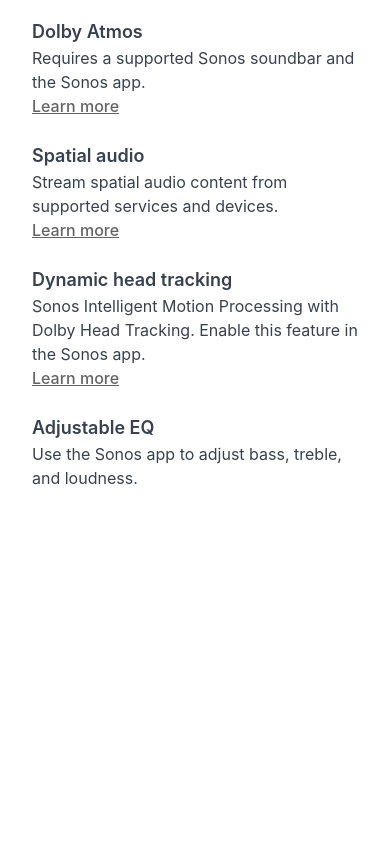
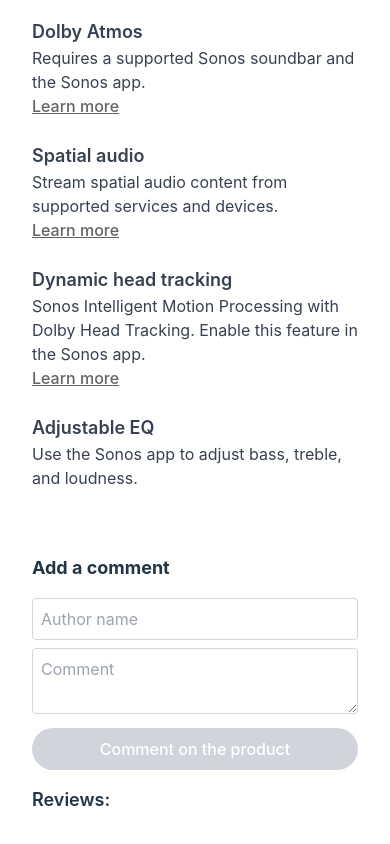
Before and after one commit to KaratSergio/Product-card, a React (Vite) app: page / in a window 390 px wide. Shown: the part 2268-3112 px from the top of the page. Before the commit the page ends 2822 px from the top, so only its background shows below. Built offline with nearby package versions, Linux system fonts and the light colour scheme.

Commit message:
addComments , ScrollBar

```diff
--- a/src/components/Headphones.tsx
+++ b/src/components/Headphones.tsx
@@ -11,7 +11,7 @@
   `;
 
   return (
-    <div className="max-w-4xl mx-auto p-4">
+    <div id="overview" className="max-w-4xl mx-auto p-4">
       <h1 className="text-3xl sm:text-4xl md:text-5xl font-bold">Sonos Ace</h1>
       <p className="text-sm sm:text-base md:text-xl sm:mt-1">Headphones</p>
       <div className="flex items-center justify-between mt-4">
--- /dev/null
+++ b/src/components/ScrollBottomBar.tsx
@@ -0,0 +1,54 @@
+import { useState, useEffect } from 'react';
+import AddToCartButton from './shared/AddCartButton';
+import Toast from './shared/Toast';
+import { headphonesImg } from '../constants';
+
+const ScrollBottomBar: React.FC = () => {
+  const [isVisible, setIsVisible] = useState(false);
+  const [isToastOpen, setToastOpen] = useState(false);
+
+  useEffect(() => {
+    const handleScroll = () => {
+      setIsVisible(window.scrollY > 100);
+    };
+
+    window.addEventListener('scroll', handleScroll);
+    return () => window.removeEventListener('scroll', handleScroll);
+  }, []);
+
+  const handleAddToCart = () => {
+    setToastOpen(true);
+    console.log('Product added to cart!');
+  };
+
+  return (
+    <>
+      {isVisible && (
+        <div>
+          <div className="fixed bottom-0 left-0 w-full bg-white shadow-2xl border border-gray-300 text-gray-900 py-2 px-4 sm:px-6 flex flex-col sm:flex-row sm:justify-between sm:items-center">
+            <div className="flex items-center justify-center sm:justify-start space-x-4">
+              <img className="size-20 sm:w-12 sm:h-12" src={headphonesImg.black[0]} alt="headphones" />
+              <div className="flex flex-col sm:flex-row sm:space-x-4 text-center sm:text-left">
+                <a href="#overview" className="text-gray-900 hover:text-blue-600 transition-colors">
+                  Overviews
+                </a>
+                <a href="#tech-specs" className="text-gray-900 hover:text-blue-600 transition-colors">
+                  Tech Specs
+                </a>
+                <a href="#reviews" className="text-gray-900 hover:text-blue-600 transition-colors">
+                  Reviews
+                </a>
+              </div>
+            </div>
+            <div className="mt-4 sm:mt-0 flex justify-center sm:justify-end">
+              <AddToCartButton className="w-full max-w-52 py-2" onClick={handleAddToCart} />
+            </div>
+          </div>
+          <Toast title="Product added to basket!" open={isToastOpen} onOpenChange={setToastOpen} />
+        </div>
+      )}
+    </>
+  );
+};
+
+export default ScrollBottomBar;
--- /dev/null
+++ b/src/components/shared/AddComment.tsx
@@ -0,0 +1,75 @@
+import { useState, useEffect } from 'react';
+
+interface Comment {
+  id: number;
+  name: string;
+  text: string;
+}
+
+const AddComment: React.FC = () => {
+  const [comments, setComments] = useState<Comment[]>([]);
+  const [name, setName] = useState('');
+  const [text, setText] = useState('');
+
+  useEffect(() => {
+    const storedComments = localStorage.getItem('comments');
+    if (storedComments) {
+      setComments(JSON.parse(storedComments));
+    }
+  }, []);
+
+  const handleAddComment = () => {
+    if (name && text.length >= 8) {
+      const newComment: Comment = {
+        id: comments.length + 1,
+        name,
+        text,
+      };
+
+      const updatedComments = [...comments, newComment];
+      setComments(updatedComments);
+      localStorage.setItem('comments', JSON.stringify(updatedComments));
+
+      setName('');
+      setText('');
+    }
+  };
+
+  return (
+    <div id="reviews" className="p-4 w-full mx-auto mb-20">
+      <h2 className="text-lg font-bold mb-4">Add a comment</h2>
+      <input
+        type="text"
+        placeholder="Author name"
+        value={name}
+        onChange={(e) => setName(e.target.value)}
+        className="w-full p-2 mb-2 border border-gray-300 rounded focus:outline-none focus:border-blue-500"
+      />
+      <textarea
+        placeholder="Comment"
+        value={text}
+        onChange={(e) => setText(e.target.value)}
+        className="w-full p-2 mb-2 border border-gray-300 rounded focus:outline-none focus:border-blue-500"
+      />
+      <button
+        onClick={handleAddComment}
+        className="w-full bg-black text-white p-2 rounded-full hover:bg-gray-900 disabled:bg-gray-300"
+        disabled={text.length < 1}
+      >
+        Comment on the product
+      </button>
+
+      <div className="mt-4">
+        <h3 className="text-lg font-semibold">Reviews:</h3>
+        {comments.map((comment) => (
+          <div key={comment.id} className="mt-2 p-2 border rounded">
+            <p className="font-bold">{comment.name}</p>
+            <p>{comment.text}</p>
+          </div>
+        ))}
+      </div>
+    </div>
+  );
+};
+
+export default AddComment;
--- a/src/components/shared/TechSpecs/TechSpecs.tsx
+++ b/src/components/shared/TechSpecs/TechSpecs.tsx
@@ -30,7 +30,7 @@
   };
 
   return (
-    <div className="w-full">
+    <div id="tech-specs" className="w-full">
       <h2 className="text-3xl md:text-5xl m-4 md:m-8 font-semibold">Tech Specs</h2>
       <Tabs.Root defaultValue="audio" onValueChange={(value) => setSelectedTab(value as TabKey)}>
         <Tabs.List className="flex flex-wrap gap-8 md:gap-12 pb-2">
--- a/src/pages/HeadphonesPage.tsx
+++ b/src/pages/HeadphonesPage.tsx
@@ -4,6 +4,8 @@
 import Headphones from '../components/Headphones';
 import HeadphonesFeatures from '../components/shared/FeatureList';
 import TechSpec from '../components/shared/TechSpecs/TechSpecs';
+import AddComment from '../components/shared/AddComment';
+import ScrollBottomBar from '../components/ScrollBottomBar';
 import Toast from '../components/shared/Toast';
 
 import { headphonesImg, colorsHeadphones } from '../constants';
@@ -39,6 +41,8 @@
       </div>
       <TechSpec />
 
+      <AddComment />
+      <ScrollBottomBar />
       <Toast title="Product added to basket!" open={isToastOpen} onOpenChange={setToastOpen} />
     </div>
   );
```
